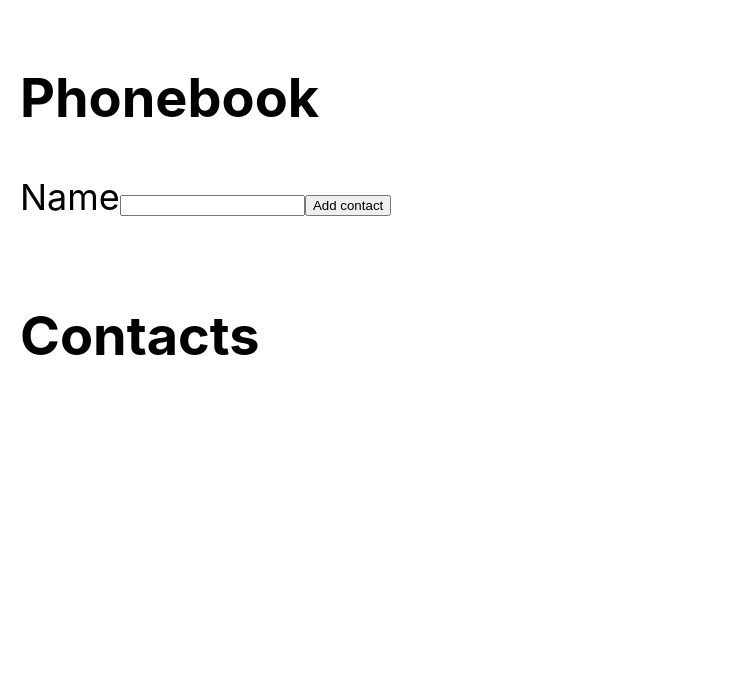
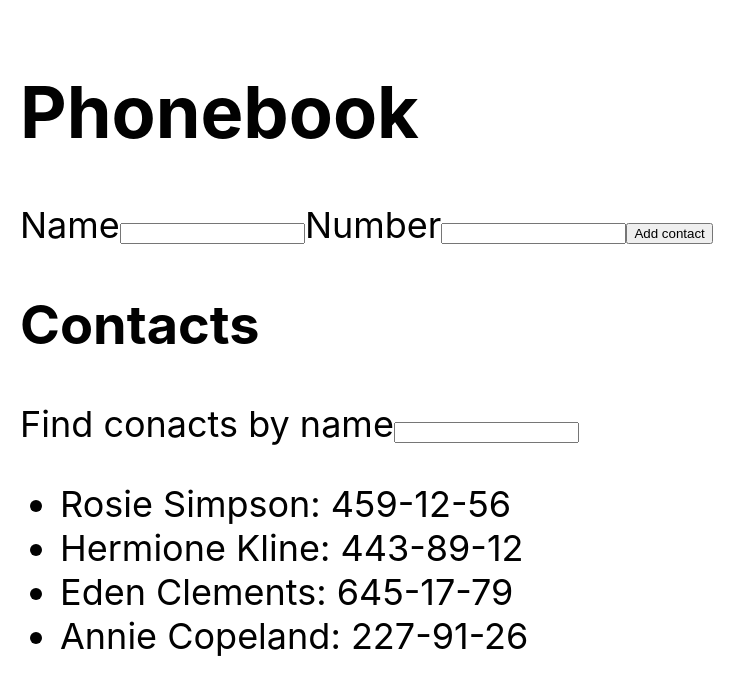
Before and after one commit to sporevois/goit-react-hw-02-phonebook, a React (Create React App) app: page / in a window 1280 px wide. Shown: the top 694 px of the page, without its empty margins (0-754 px from the left). Built offline with nearby package versions, Linux system fonts and the light colour scheme.

Commit message:
finished step 3-4

```diff
--- a/src/components/App.jsx
+++ b/src/components/App.jsx
@@ -1,14 +1,24 @@
 import { Component } from "react";
 import { nanoid } from "nanoid";
-import Section from "./Section/Section";
 import FormAddContact from "./FormAddContact";
 import ContatList from "./ContactList";
+import Filter from "./Filter";
 
 export class App extends Component {
 
   state = {
-    contacts: [],
-    name: ''
+    contacts: [
+      { id: 'id-1', name: 'Rosie Simpson', number: '459-12-56' },
+      {id: 'id-2', name: 'Hermione Kline', number: '443-89-12'},
+      {id: 'id-3', name: 'Eden Clements', number: '645-17-79'},
+      {id: 'id-4', name: 'Annie Copeland', number: '227-91-26'},
+    ],
+    filter: '',
+  }
+
+  handleChange = (event) => {
+    const { name, value } = event.target;
+    this.setState({ [name]: value });
   }
 
   addContact = (contact) => {
@@ -24,17 +34,37 @@
     })
   }
 
+  getFilteredContacts() {
+    const { contacts, filter } = this.state;
+    if (!filter) {
+      return contacts;
+    }
+    const normalizedFilter = filter.toLocaleLowerCase();
+    const filteredContacts = contacts.filter(({ name }) => {
+      const normalizedName = name.toLocaleLowerCase();
+      const result = normalizedName.includes(normalizedFilter);
+      return result;
+    })
+    return filteredContacts;
+  }
+
   render() {
-    const { contacts } = this.state;
+    const { filter } = this.state;
+    const contacts = this.getFilteredContacts();
      return (
-      <>
-        <Section title="Phonebook">
-          <FormAddContact onSubmit={this.addContact}/>
-        </Section>
-        <Section title="Contacts">
-           <ContatList contacts={contacts}/>
-        </Section>
-      </>
+       <div style={{
+        padding: "20px",
+        fontSize: "36px",
+        color: "#010101"
+      }}>
+         <h1>Phonebook</h1>
+         <FormAddContact onSubmit={this.addContact} />
+         <h2>Contacts</h2>
+         <Filter
+           handleChange={this.handleChange}
+           filter={filter} />
+         <ContatList contacts={contacts} />
+      </div>
     )
   }
 };
--- a/src/components/ContactList.jsx
+++ b/src/components/ContactList.jsx
@@ -1,8 +1,8 @@
 const ContatList = ({contacts}) => {
     return (
         <ul>
-            {contacts.map(({id, name} )=> (
-                <li key={id}>{name}</li>
+            {contacts.map(({id, name, number} )=> (
+                <li key={id}>{name}: {number}</li>
             ))}
         </ul>
     )
--- /dev/null
+++ b/src/components/Filter.jsx
@@ -0,0 +1,15 @@
+const Filter = ({filter, handleChange}) => {
+    return (
+        <label>
+            Find conacts by name
+            <input
+                type="text"
+                name="filter"
+                value = {filter}
+                onChange={handleChange}
+            />
+        </label>
+    )
+}
+
+export default Filter;
--- a/src/components/FormAddContact.jsx
+++ b/src/components/FormAddContact.jsx
@@ -2,24 +2,27 @@
 
 export default class FormAddContact extends Component {
     state = {
-        name: "",
+        name: '',
+        number: '',
     }
     handleSubmit = (event) => {
         event.preventDefault();
-        const { name } = this.state;
+        const { name, number } = this.state;
         console.log(this.props)
-        this.props.onSubmit({ name });
+        this.props.onSubmit({ name, number });
         this.setState({
-            name: ''
+            name: " ",
+            number: " ",
         })
     }
 
     handleChange = (event) => {
-        this.setState({ name: event.target.value });
+        const { name, value } = event.target;
+        this.setState({ [name]: value });
     }
 
     render() {
-        const { name } = this.state;
+        const { name, number } = this.state;
         return (
             <form onSubmit={this.handleSubmit}>
             <label>
@@ -34,6 +37,18 @@
                     onChange={this.handleChange}
                 />
             </label>
+            <label>
+                Number
+                <input
+                    type="tel"
+                    name="number"
+                    pattern="\+?\d{1,4}?[-.\s]?\(?\d{1,3}?\)?[-.\s]?\d{1,4}[-.\s]?\d{1,4}[-.\s]?\d{1,9}"
+                    title="Phone number must be digits and can contain spaces, dashes, parentheses and can start with +"
+                    required
+                    value={number}
+                    onChange={this.handleChange}
+                />
+            </label>
             <button type="submit">Add contact</button>
           </form>
         )
--- a/src/components/Section/Section.jsx
+++ /dev/null
@@ -1,18 +0,0 @@
-import PropTypes from 'prop-types';
-import styles from "../Section/Section.module.css"
-
-const Section = ({ title, children }) => {
-    return (
-        <div className={styles.wrapper}>
-            <h2>{title}</h2>
-            {children}
-        </div >
-    )
-
-}
-export default Section;
-
-Section.propTypes = {
-    title: PropTypes.string.isRequired,
-    // children: PropTypes.element.isRequired
-}
--- a/src/components/Section/Section.module.css
+++ /dev/null
@@ -1,5 +0,0 @@
-.wrapper {
-    padding: 20px;
-    font-size: 36px;
-    color: #010101;
-}
```
Lines whose indentation alone changed are shown as unchanged.
